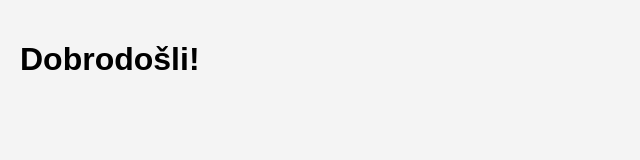
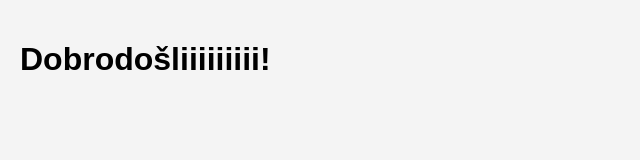
Before and after one commit to benjaminhodzic/WP_1_Benjamin_Hodzic, a plain HTML site: page index.html in a window 1280 px wide. Shown: the whole page, without its empty margins (0-640 px from the left). Drawn offline with Linux system fonts and the light colour scheme.

Commit message:
test commit

```diff
--- a/index.html
+++ b/index.html
@@ -7,7 +7,7 @@
     <link rel="stylesheet" href="style.css">
 </head>
 <body>
-    <h1>Dobrodošli!</h1>
+    <h1>Dobrodošliiiiiiiii!</h1>
     <script src="script.js"></script>
 </body>
 </html>
```
